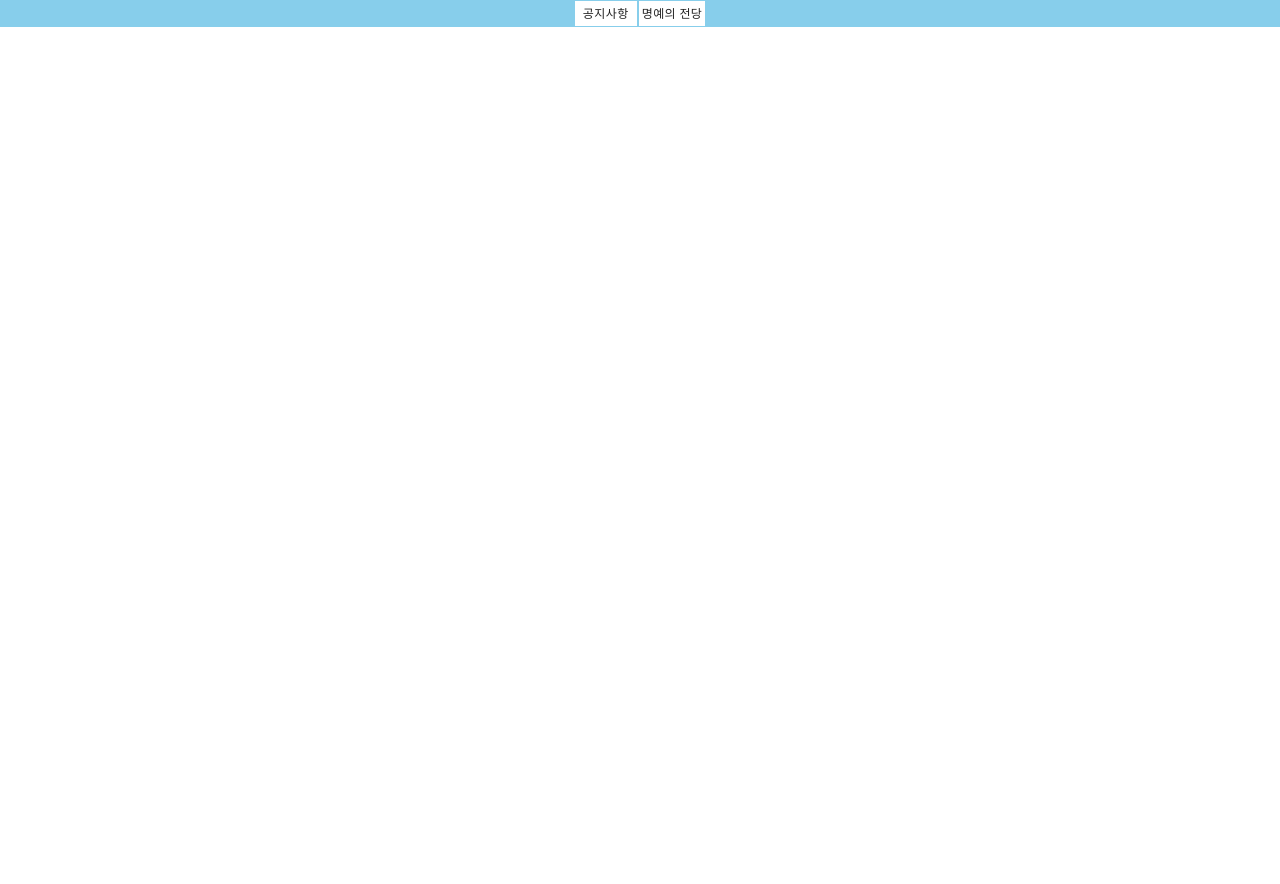
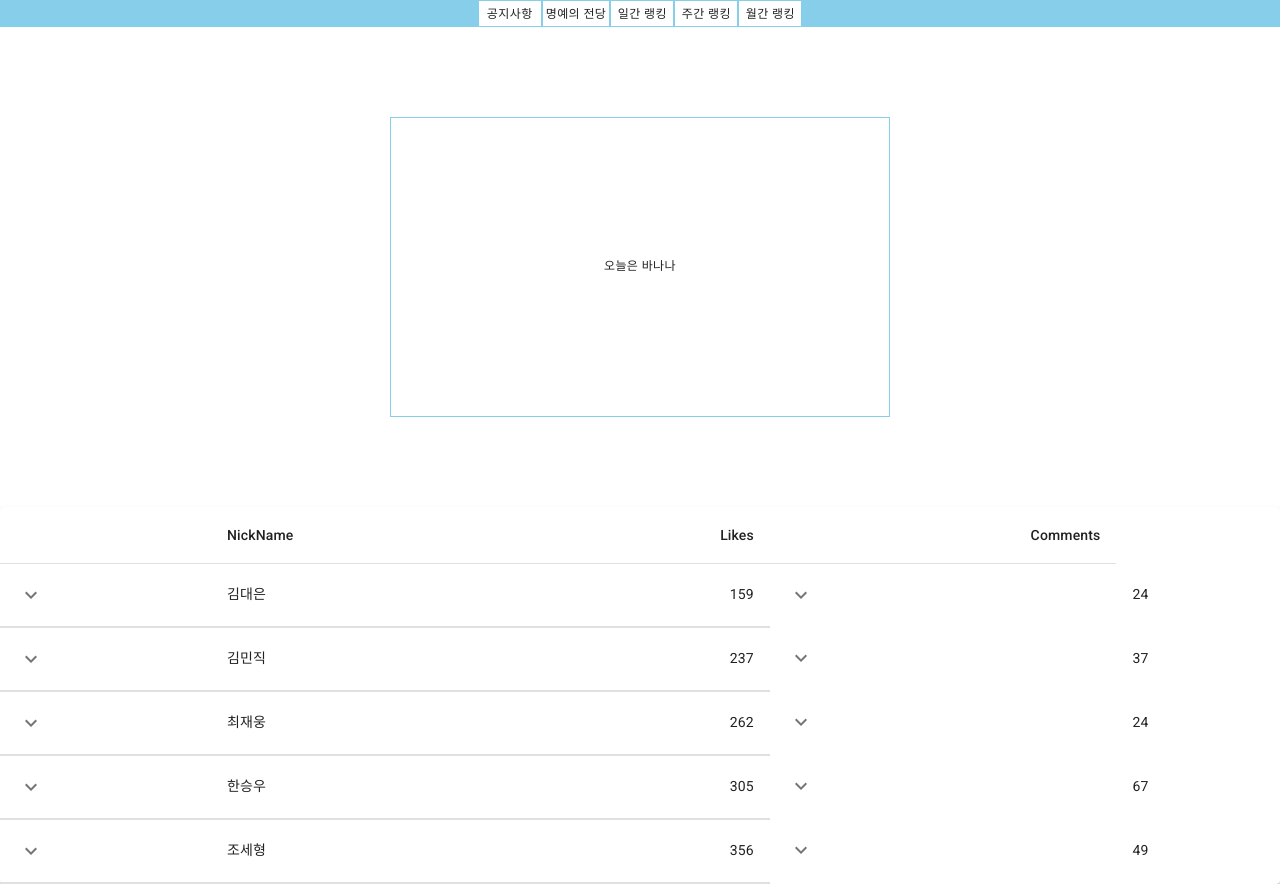
Before and after one commit to UUUNG/Today-s-Acrostic-Poem, a React (Create React App) app: page / in a window 1280 px wide. Before the commit the page ends 800 px from the top, so only its background shows below. Built offline with nearby package versions, Linux system fonts and the light colour scheme.

Commit message:
add main button and ranking table

```diff
--- a/public/index.html
+++ b/public/index.html
@@ -28,6 +28,10 @@
   </head>
   <body>
     <noscript>You need to enable JavaScript to run this app.</noscript>
+    <!-- Fonts to support Material Design -->
+    <link rel="stylesheet" href="https://fonts.googleapis.com/css?family=Roboto:300,400,500,700&display=swap" />
+    <!-- Icons to support Material Design -->
+    <link rel="stylesheet" href="https://fonts.googleapis.com/icon?family=Material+Icons" />
     <div id="root"></div>
     <!--
       This HTML file is a template.
--- a/src/App.css
+++ b/src/App.css
@@ -28,9 +28,16 @@
   color: #61dafb;
 }
 
+.SubjectDiv{
+  display: flex;
+  justify-content: center;
+  align-items: center;
+  min-height: 60vh;
+}
 @keyframes App-logo-spin {
   from {
     transform: rotate(0deg);
+    margin-top: 100px;
   }
   to {
     transform: rotate(360deg);
--- /dev/null
+++ b/src/components/atoms/RankTable.js
@@ -0,0 +1,38 @@
+import * as React from 'react';
+import { DataGrid } from '@material-ui/data-grid';
+
+const columns = [
+  { field: 'id', headerName: 'ID', width: 50 },
+  { field: 'nickname', headerName: 'Nick name', width: 145 },
+  { field: 'acrosticpoem', headerName: 'Acrostic Poem', width: 300 },
+  /* {
+    field: 'fullName',
+    headerName: 'Full name',
+    description: 'This column has a value getter and is not sortable.',
+    sortable: false,
+    width: 160,
+    valueGetter: (params) =>
+      `${params.getValue('firstName') || ''} ${params.getValue('lastName') || ''}`,
+  },
+  */
+];
+
+const rows = [
+  { id: 1, acrosticpoem: 'Snow', nickname: 'Jon', age: 35 },
+  { id: 2, acrosticpoem: 'Lannister', nickname: 'Cersei', age: 42 },
+  { id: 3, acrosticpoem: 'Lannister', nickname: 'Jaime', age: 45 },
+  { id: 4, acrosticpoem: 'Stark', nickname: 'Arya', age: 16 },
+  { id: 5, acrosticpoem: 'Targaryen', nickname: 'Daenerys', age: null },
+  { id: 6, acrosticpoem: 'Melisandre', nickname: null, age: 150 },
+  { id: 7, acrosticpoem: 'Clifford', nickname: 'Ferrara', age: 44 },
+  { id: 8, acrosticpoem: 'Frances', nickname: 'Rossini', age: 36 },
+  { id: 9, acrosticpoem: 'Roxie', nickname: 'Harvey', age: 65 },
+];
+
+export default function RankTable() {
+  return (
+    <div style={{ height: 400, width: '100%' }}>
+      <DataGrid rows={rows} columns={columns} pageSize={5} checkboxSelection />
+    </div>
+  );
+}
--- /dev/null
+++ b/src/components/atoms/RankTable_upgrade.js
@@ -0,0 +1,173 @@
+import React from 'react';
+import PropTypes from 'prop-types';
+import { makeStyles } from '@material-ui/core/styles';
+import Box from '@material-ui/core/Box';
+import Collapse from '@material-ui/core/Collapse';
+import IconButton from '@material-ui/core/IconButton';
+import Table from '@material-ui/core/Table';
+import TableBody from '@material-ui/core/TableBody';
+import TableCell from '@material-ui/core/TableCell';
+import TableContainer from '@material-ui/core/TableContainer';
+import TableHead from '@material-ui/core/TableHead';
+import TableRow from '@material-ui/core/TableRow';
+import Typography from '@material-ui/core/Typography';
+import Paper from '@material-ui/core/Paper';
+import KeyboardArrowDownIcon from '@material-ui/icons/KeyboardArrowDown';
+import KeyboardArrowUpIcon from '@material-ui/icons/KeyboardArrowUp';
+
+const useRowStyles = makeStyles({
+  root: {
+    '& > *': {
+      borderBottom: 'unset',
+    },
+  },
+});
+
+function createData(name, likes, comments) {
+  return {
+    name,
+    likes,
+    comments,
+    history: [
+      { word: '바', content: '바나나'},
+      { word: '나', content: '나랑'},
+      { word: '나', content: '나눠먹장 ><'},
+    ],
+    comment_history: [
+        { comment: 'ㅋㅋㅋㅋㅋㅋㅋ와 정말 잘썼네요', comment_name: '피구'},
+        { comment: '아ㅋㅋㅋㅋㅋㅋㅋㅋㅋㅋㅋ개웃기네 진짜', comment_name: '길동'},
+        { comment: '명예의 전당으로 꺼져라ㅋㅋㅋㅋㅋㅋㅋㅋㅋ', comment_name: '영심'},
+      ],
+  };
+}
+
+function Row(props) {
+  const { row } = props;
+  const [open_content, setOpen_content] = React.useState(false);
+  const [open_comment, setOpen] = React.useState(false);
+
+  const classes = useRowStyles();
+
+  return (
+    <React.Fragment>
+      <TableRow className={classes.root}>
+        <TableCell>
+          <IconButton aria-label="expand row" size="small" onClick={() => setOpen_content(!open_content)}>
+            {open_content ? <KeyboardArrowUpIcon />: <KeyboardArrowDownIcon />}
+          </IconButton>
+        </TableCell>
+        <TableCell component="th" scope="row">
+          {row.name}
+        </TableCell>
+        <TableCell align="right">{row.likes}</TableCell>
+        <TableCell>
+          <IconButton aria-label="expand row" size="small" onClick={() => setOpen(!open_comment)}>
+            {open_comment ? <KeyboardArrowUpIcon /> : <KeyboardArrowDownIcon />}
+          </IconButton>
+        </TableCell>
+        <TableCell> {row.comments}</TableCell>
+      </TableRow>
+
+       {/* open content(삼행시 나오는 )영역 */}
+      <TableRow>
+        <TableCell style={{ paddingBottom: 0, paddingTop: 0 }} colSpan={3}>
+          <Collapse in={open_content} timeout="auto" unmountOnExit>
+            <Box margin={1}>
+              <Typography variant="h6" gutterBottom component="div">
+                바나나
+              </Typography>
+              <Table size="small" aria-label="purchases">
+                <TableHead>
+                </TableHead>
+                <TableBody>
+                  {row.history.map((historyRow) => (
+                    <TableRow key={historyRow.word}>
+                      <TableCell component="th" scope="row">
+                        {historyRow.word}
+                      </TableCell>
+                      <TableCell>{historyRow.content}</TableCell>
+                    </TableRow>
+                  ))}
+                </TableBody>
+              </Table>
+            </Box>
+          </Collapse>
+        </TableCell>
+      </TableRow>
+     {/* open comment(삼행시 나오는 )영역 */}
+      <TableRow>
+        <TableCell style={{ paddingBottom: 0, paddingTop: 0 }} colSpan={3}>
+          <Collapse in={open_comment} timeout="auto" unmountOnExit>
+            <Box margin={1}>
+              <Typography variant="h6" gutterBottom component="div">
+                Comments
+              </Typography>
+              <Table size="small" aria-label="purchases">
+                <TableHead>
+                </TableHead>
+                <TableBody>
+                  {row.comment_history.map((CommentHistoryRow) => (
+                    <TableRow key={CommentHistoryRow.comment}>
+                      <TableCell component="th" scope="row">
+                        {CommentHistoryRow.comment}
+                      </TableCell>
+                      <TableCell>{CommentHistoryRow.comment_name}</TableCell>
+                    </TableRow>
+                  ))}
+                </TableBody>
+              </Table>
+            </Box>
+          </Collapse>
+        </TableCell>
+      </TableRow>
+    </React.Fragment>
+  );
+}
+
+Row.propTypes = {
+  row: PropTypes.shape({
+    likes: PropTypes.number.isRequired,
+    carbs: PropTypes.number.isRequired,
+    comments: PropTypes.number.isRequired,
+    history: PropTypes.arrayOf(
+      PropTypes.shape({
+        amount: PropTypes.number.isRequired,
+        content: PropTypes.string.isRequired,
+        word: PropTypes.string.isRequired,
+      }),
+    ).isRequired,
+    name: PropTypes.string.isRequired,
+    price: PropTypes.number.isRequired,
+    protein: PropTypes.number.isRequired,
+  }).isRequired,
+};
+
+const rows = [
+  createData('김대은', 159, 24),
+  createData('김민직', 237, 37),
+  createData('최재웅', 262, 24),
+  createData('한승우', 305, 67),
+  createData('조세형', 356, 49),
+];
+
+export default function RankTable_upgrade() {
+  return (
+    <TableContainer component={Paper}>
+      <Table aria-label="collapsible table">
+        <TableHead>
+          <TableRow>
+            <TableCell />
+            <TableCell>NickName</TableCell>
+            <TableCell align="right">Likes</TableCell>
+            <TableCell align="right">Comments</TableCell>
+          </TableRow>
+        </TableHead>
+        <TableBody>
+          {rows.map((row) => (
+            <Row key={row.name} row={row} />
+          ))}
+        </TableBody>
+      </Table>
+    </TableContainer>
+  );
+}
--- /dev/null
+++ b/src/components/atoms/SubjectButton.js
@@ -0,0 +1,26 @@
+import React from 'react'
+import Typography from '@material-ui/core/Typography';
+import Button from '@material-ui/core/Button';
+import { makeStyles } from '@material-ui/core/styles';
+
+const useStyles = makeStyles({
+  root:{
+    borderRadius: 0,
+    backgroundColor:'white',
+    borderColor:'#87ceeb',
+    width: 500,
+    height: 300
+  },
+});
+
+export default function SubjectButton({name}){
+  const classes = useStyles();
+
+  return(
+    <Button className={classes.root}
+      variant="outlined"
+    >
+      <Typography variant="caption">{name}</Typography>
+    </Button>
+  )
+}
--- a/src/components/molecules/Navbar.js
+++ b/src/components/molecules/Navbar.js
@@ -6,6 +6,9 @@ const Navbar = () => {
     <div style={{display:'flex', backgroundColor:'#87ceeb',justifyContent:'center'}}>
       <PrimaryButton name={"공지사항"}/>
       <PrimaryButton name={"명예의 전당"}/>
+      <PrimaryButton name={"일간 랭킹"}/>
+      <PrimaryButton name={"주간 랭킹"}/>
+      <PrimaryButton name={"월간 랭킹"}/>
     </div>
 
   )
--- /dev/null
+++ b/src/components/organisms/RankContainer.js
@@ -0,0 +1,14 @@
+import React from 'react';
+import RankTable from '../atoms/RankTable'
+import RankTable_upgrade from '../atoms/RankTable_upgrade'
+
+const RankContainer = () => {
+
+  return (
+    <div>
+        <RankTable_upgrade/>
+    </div>
+
+  )
+}
+export default RankContainer;
--- /dev/null
+++ b/src/components/organisms/SubjectContainer.js
@@ -0,0 +1,12 @@
+import React from 'react';
+import SubjectButton from '../atoms/SubjectButton'
+
+const SubjectContainer = () => {
+
+  return (
+    <div class="SubjectDiv">
+      <SubjectButton name={"오늘은 바나나"}/>
+    </div>
+  )
+}
+export default SubjectContainer;
--- a/src/pages/MainPage.js
+++ b/src/pages/MainPage.js
@@ -1,9 +1,16 @@
 import React from 'react';
 import NavbarContainer from '../components/organisms/NavbarContainer';
+import SubjectContainer from '../components/organisms/SubjectContainer';
+import RankContainer from '../components/organisms/RankContainer';
+
 const MainPage = () => {
 
   return (
-    <NavbarContainer/>
+    <div>
+      <NavbarContainer/>
+      <SubjectContainer/>
+      <RankContainer/>
+    </div>
   )
 }
 export default MainPage;
```
